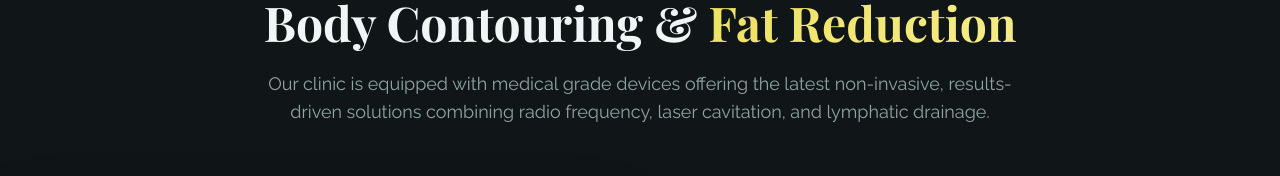
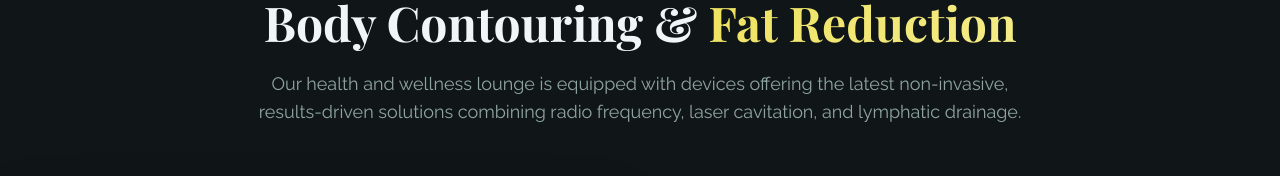
Before and after one commit to emma-mendez/SovereignStudiosWellness, a React (Vite) app: page /body-contouring in a window 1280 px wide. Shown: the part 138-314 px from the top of the page. Built offline with nearby package versions, Linux system fonts and the light colour scheme; the HTML template or start-up script is replaced by a standard one.

Commit message:
word  changes

```diff
--- a/src/pages/BodyContouring.tsx
+++ b/src/pages/BodyContouring.tsx
@@ -66,7 +66,7 @@ const BodyContouringPage = () => {
               Body Contouring & <span className="text-gradient-secondary">Fat Reduction</span>
             </h1>
             <p className="text-muted-foreground text-lg">
-              Our clinic is equipped with medical grade devices offering the latest non-invasive,
+              Our health and wellness lounge is equipped with devices offering the latest non-invasive,
               results-driven solutions combining radio frequency, laser cavitation, and lymphatic drainage.
             </p>
           </div>
```
